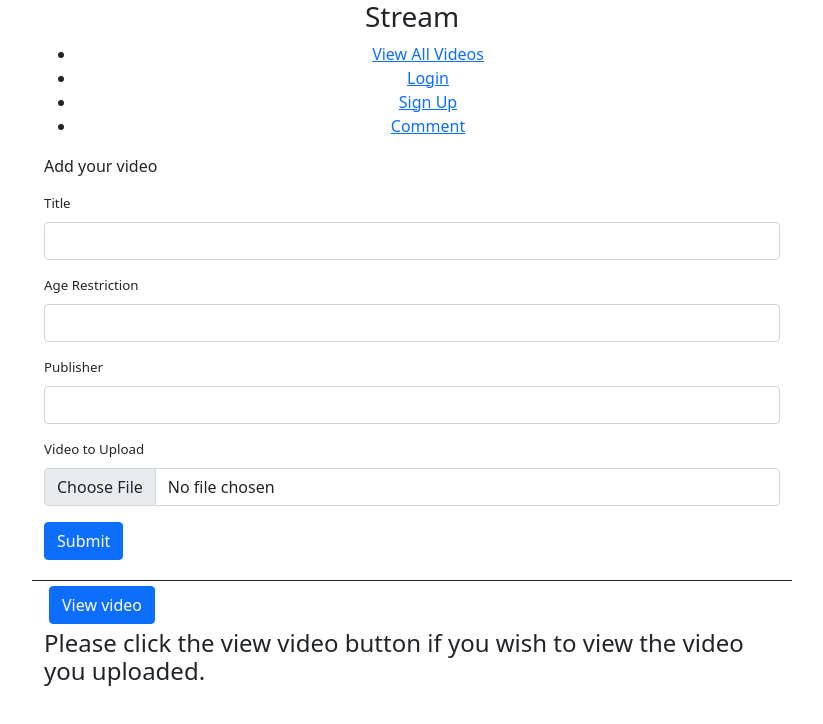
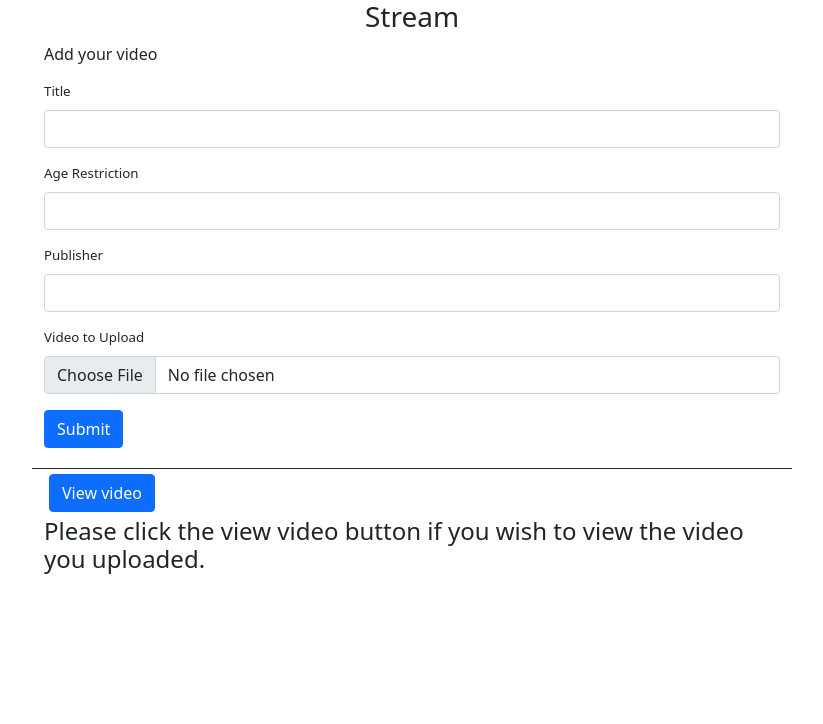
Before and after one commit to rachellynxh/streamapp, a plain HTML site: page webapp/index.html in a window 1280 px wide. Shown: the whole page, without its empty margins (228-1051 px from the left). Drawn offline with Linux system fonts and the light colour scheme.

Commit message:
Update index.html

```diff
--- a/webapp/index.html
+++ b/webapp/index.html
@@ -24,14 +24,6 @@
 
             <div class="col-8" style="text-align: center;">
               <h3>Stream</h3>
-                      <nav>
-        <ul>
-            <li><a href="/Users/rachellynch/Desktop/webapp/viewvideos.html">View All Videos</a></li>
-            <li><a href="/Users/rachellynch/Desktop/webapp/login.html">Login</a></li>
-            <li><a href="/Users/rachellynch/Desktop/webapp/signup.html">Sign Up</a></li>
-            <li><a href="/Users/rachellynch/Desktop/W6WebApp/comment.html">Comment</a></li>
-        </ul>
-    </nav>
             </div>
 
             <div class="col-2"  ></div>
```
